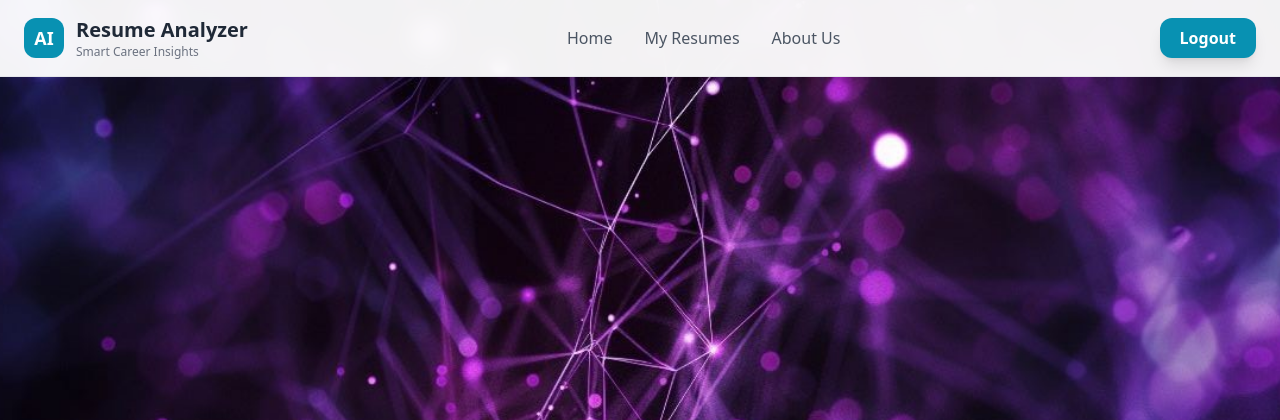
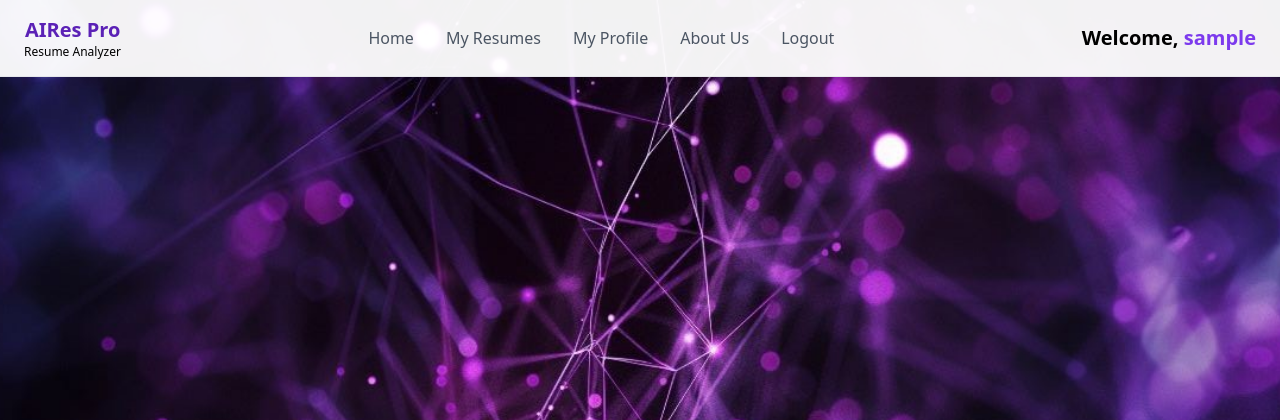
Before and after one commit to mayankmitra3000-hue/talos_ai, a Spring app: template src/main/resources/templates/home.html in a window 1280 px wide. Shown: the top 420 px of the page. Run offline with Thymeleaf, Linux system fonts and the light colour scheme; the template is opened without the code that fills it: most values are stand-ins (such as "Sample title", 1, 10 or a date in 2020); data that the repository does not hold is empty; some libraries are stand-ins or nearby versions.

Commit message:
Home(1.2)

```diff
--- a/src/main/resources/templates/home.html
+++ b/src/main/resources/templates/home.html
@@ -2,6 +2,9 @@
 <html xmlns:th="http://www.thymeleaf.org">
 <head>
     <title>AI Resume Analyzer</title>
+
+    <!-- Tailwind CSS CDN -->
+    <script src="https://cdn.tailwindcss.com"></script>
 
     <script>
         tailwind.config = {
@@ -11,59 +14,72 @@
                         fadeIn: {
                             '0%': {opacity: '0'},
                             '100%': {opacity: '1'},
+                        },
+                        slideDown: {
+                            '0%': {
+                                transform: 'translateY(-100%)',
+                                opacity: '0'
+                            },
+                            '100%': {
+                                transform: 'translateY(0)',
+                                opacity: '1'
+                            }
                         }
                     },
                     animation: {
-                        fadeIn: 'fadeIn 2s ease-out forwards'
+                        fadeIn: 'fadeIn 2s ease-out forwards',
+                        slideDown: 'slideDown 0.8s ease-out forwards'
                     }
                 }
             }
         }
     </script>
 
-    <!-- Tailwind CSS CDN -->
-    <script src="https://cdn.tailwindcss.com"></script>
 </head>
 
 <body class="min-h-screen bg-cover bg-no-repeat bg-center select-none animate-fadeIn"
 style="background-image: url('/images/upperbgt.jpg');">
 
-<nav class="fixed top-0 left-0 w-full bg-white/95 backdrop-blur-md border-b border-gray-200 z-50">
+<nav class="fixed top-0 left-0 w-full bg-white/95 backdrop-blur-md border-b border-gray-200 z-50 animate-slideDown">
     <div class="max-w-7xl mx-auto px-6 py-4 flex items-center justify-between">
 
         <!-- Logo -->
         <div class="flex items-center gap-3">
-            <div class="w-10 h-10 bg-cyan-600 rounded-xl flex items-center justify-center">
-                <span class="text-white font-bold text-lg">AI</span>
-            </div>
             <div>
-                <h1 class="text-xl font-bold text-gray-800">
+                <h1 class="text-xl font-bold ml-[1px] text-violet-800">
+                    AIRes Pro
+                </h1>
+                <p class="text-xs text-black-500">
                     Resume Analyzer
-                </h1>
-                <p class="text-xs text-gray-500">
-                    Smart Career Insights
                 </p>
             </div>
         </div>
 
         <!-- Navigation Links -->
         <div class="hidden md:flex items-center gap-8">
-            <a href="/" class="text-gray-600 hover:text-cyan-600 font-medium transition">
+            <a href="/" class="text-gray-600 hover:text-violet-600 font-medium transition">
                 Home
             </a>
-            <a href="/upload" class="text-gray-600 hover:text-cyan-600 font-medium transition">
+            <a href="/upload" class="text-gray-600 hover:text-violet-600 font-medium transition">
                 My Resumes
             </a>
-            <a href="/analyze" class="text-gray-600 hover:text-cyan-600 font-medium transition">
+            <a href="/analyze" class="text-gray-600 hover:text-violet-600 font-medium transition">
+                My Profile
+            </a>
+            <a href="/analyze" class="text-gray-600 hover:text-violet-600 font-medium transition">
                 About Us
+            </a>
+            <a href="/analyze" class="text-gray-600 hover:text-violet-600 font-medium transition">
+                Logout
             </a>
         </div>
 
         <!-- Right Side -->
-        <div class="flex items-center gap-4">
-            <button class="px-5 py-2 bg-cyan-600 hover:bg-cyan-700 text-white font-semibold rounded-xl shadow-lg transition-all duration-300 hover:scale-105">
-                Logout
-            </button>
+        <div class="flex items-center gap-4 pt-100 text-center">
+                <h1 class="text-xl font-bold text-black">
+                    Welcome,
+                    <span class="text-violet-600" th:text="${username}"></span>
+                </h1>
         </div>
 
     </div>
@@ -71,62 +87,3 @@ style="background-image: url('/images/upperbgt.jpg');">
 
 </body>
 </html>
-
-
-
-
-
-<!--<div class="flex flex-col items-center justify-center min-h-screen">
-
-    <div class="bg-white shadow-2xl rounded-2xl p-10 w-full max-w-2xl">
-
-        <h1 class="text-4xl font-bold text-center text-blue-600 mb-4">
-            AI Resume Analyzer
-        </h1>
-
-        <p class="text-center text-gray-600 mb-8">
-            Upload your resume and get AI-powered analysis instantly.
-        </p>
-
-        <form
-                class="space-y-6"
-                method="post"
-                enctype="multipart/form-data"
-                action="/airesumeanalyzer/upload"
-        >
-
-            <div>
-                <label class="block text-gray-700 font-semibold mb-2">
-                    Upload Resume
-                </label>
-
-                <input
-                        type="file"
-                        name="resume"
-                        class="w-full border border-gray-300 rounded-lg p-3"
-                >
-            </div>
-
-            <button
-                    type="submit"
-                    class="w-full bg-blue-600 hover:bg-blue-700 text-white font-bold py-3 rounded-lg transition duration-300"
-            >
-                Analyze Resume
-            </button>
-
-
-        </form>
-
-        <a href="/airesumeanalyzer/logout"
-           class="block w-full bg-cyan-600 hover:bg-cyan-700 text-white font-semibold py-4 mt-5 mb-5 rounded-xl shadow-lg text-center">
-            Logout
-        </a>
-
-        <div th:if="${error}"
-        class="bg-red-100 text-green-700 px-4 py-3 rounded-lg mb-4">
-        <p th:text="${error}"></p>
-        </div>
-
-    </div>
-
-</div> -->
```
Also changed, not shown: src/main/java/com/example/AIResumeAnalyzer/controller/ResumeController.java (+5 -3 lines).
